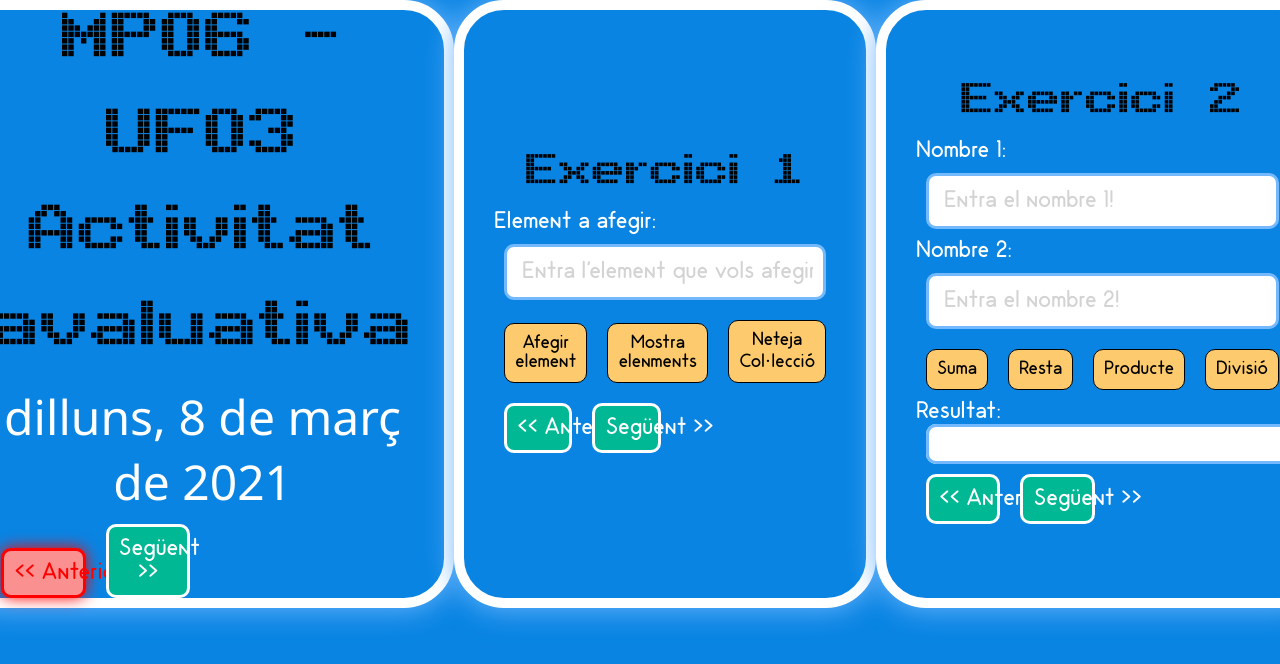
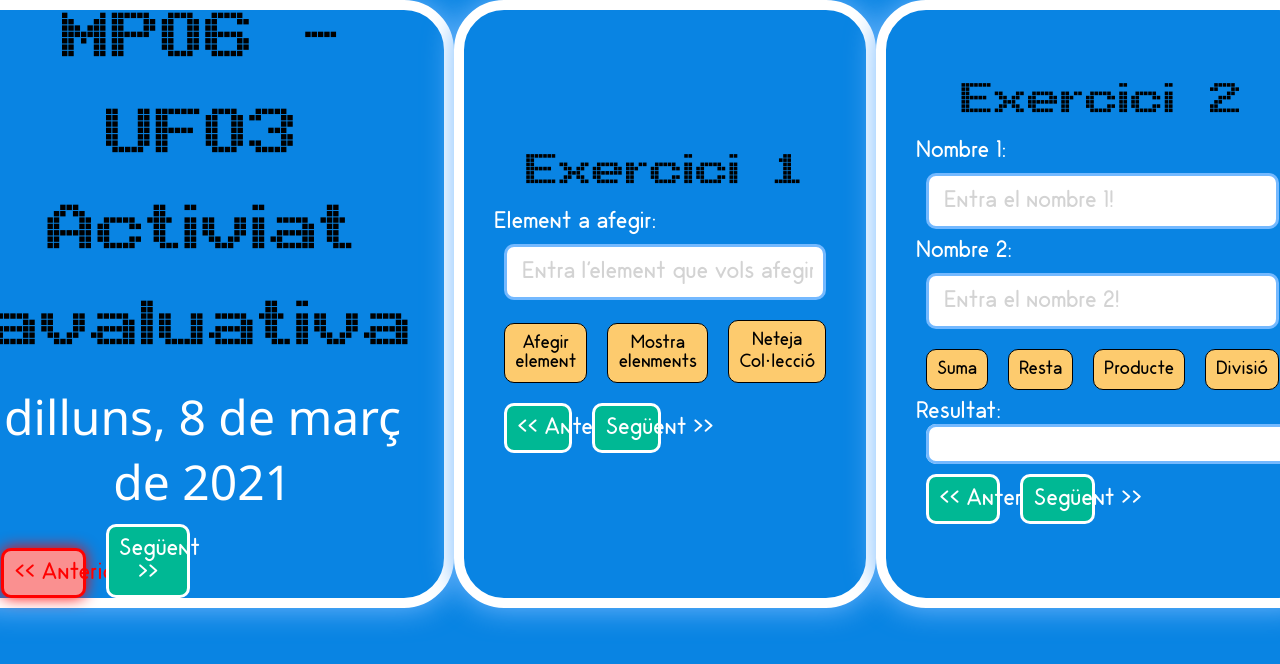
Before and after one commit to Pauvicario48/ActAva20210308, a plain HTML site: page index.html in a window 1280 px wide. Shown: the top 664 px of the page. Drawn offline with Linux system fonts and the light colour scheme.

```diff
--- a/index.html
+++ b/index.html
@@ -11,7 +11,7 @@
   <body>
     <main>
       <article>
-        <span class="titol negre">MP06 - UF03<br>Activitat avaluativa</span>
+        <span class="titol negre">MP06 - UF03<br>Activiat avaluativa</span>
         <span class="subtitolText blanc">dilluns, 8 de març de 2021</span>
         <div class="botonsJPC">
           <button class="boto inactiu" disabled onclick="mostraAlerta();">&lt;&lt;&nbsp;Anterior</button>
```
